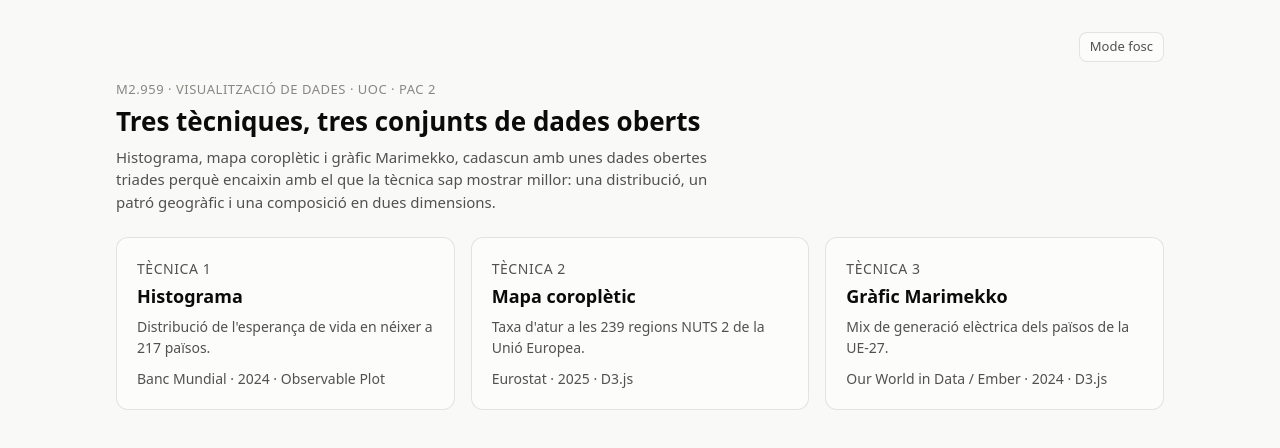
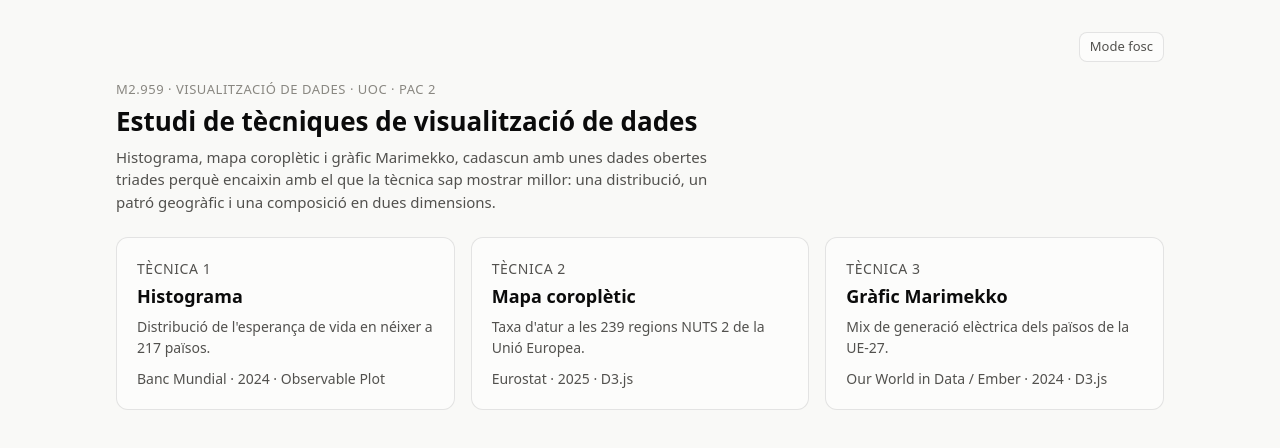
Before and after one commit to obajja/pac2-visualitzacio-dades, a plain HTML site: page index.html in a window 1280 px wide. Drawn offline with Linux system fonts and the light colour scheme.

Commit message:
Portada: títol «Estudi de tècniques de visualització de dades»

```diff
--- a/index.html
+++ b/index.html
@@ -19,7 +19,7 @@
 <main>
   <nav class="back"><span></span></nav>
   <p class="eyebrow">M2.959 · Visualització de dades · UOC · PAC 2</p>
-  <h1>Tres tècniques, tres conjunts de dades oberts</h1>
+  <h1>Estudi de tècniques de visualització de dades</h1>
   <p class="lede">Histograma, mapa coroplètic i gràfic Marimekko, cadascun amb unes dades obertes triades perquè encaixin amb el que la tècnica sap mostrar millor: una distribució, un patró geogràfic i una composició en dues dimensions.</p>
   <div class="grid">
     <a href="histograma.html"><div class="card">
```
